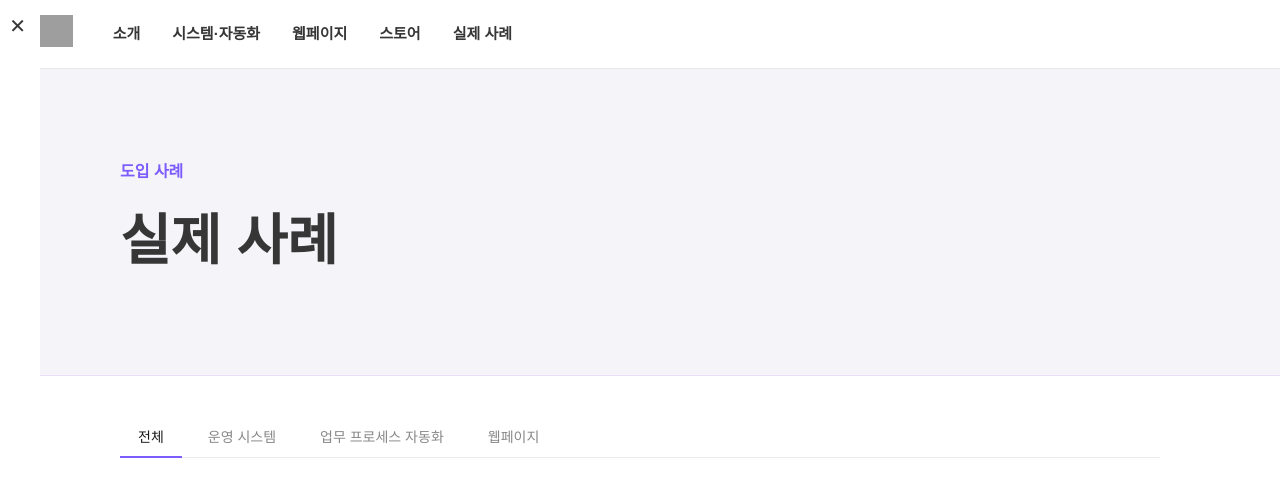
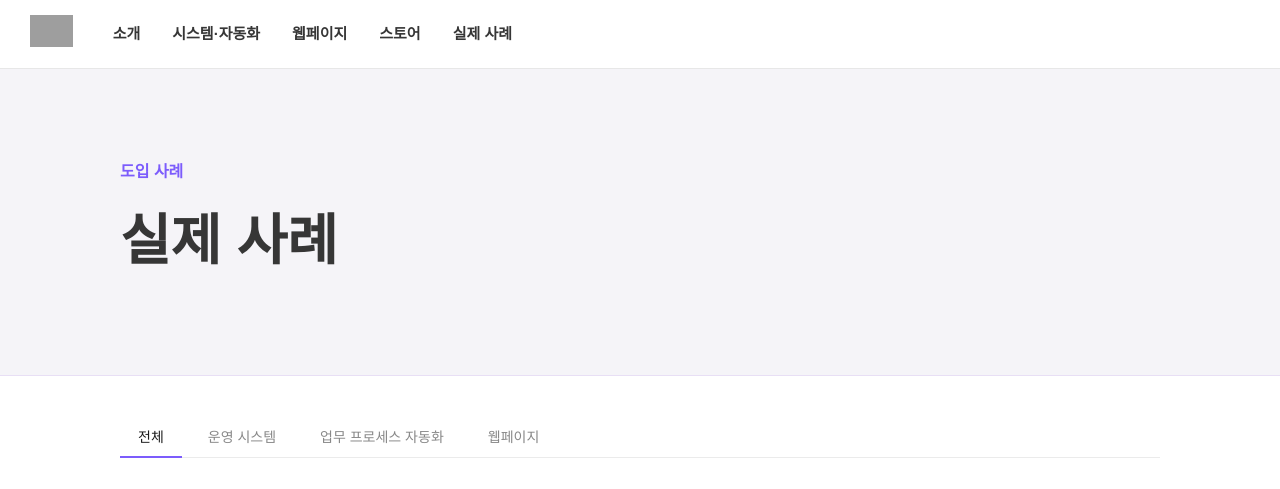
Before and after one commit to nsdlab26/blog, a Jekyll site: the page built from index.html, in a window 1280 px wide. Shown: the top 489 px of the page. Built offline with Jekyll 4.4.1, drawn with Linux system fonts in a browser that asks for light colours; some web fonts are replaced; grey boxes are pictures that could not be loaded.

Commit message:
Update default.html

```diff
--- a/_layouts/default.html
+++ b/_layouts/default.html
@@ -62,6 +62,10 @@
     background: none; border: none; font-size: 20px;
     color: #363636; cursor: pointer;
   }
+ @media (min-width: 769px) {
+  .mobile-nav { display: none !important; }
+  .mobile-nav-overlay { display: none !important; }
+}
   .mobile-nav-list { list-style: none; padding-top: 56px; }
   .mobile-nav-list li { border-bottom: 1px solid #f0f0f0; }
   .mobile-nav-list > li > a {
```
